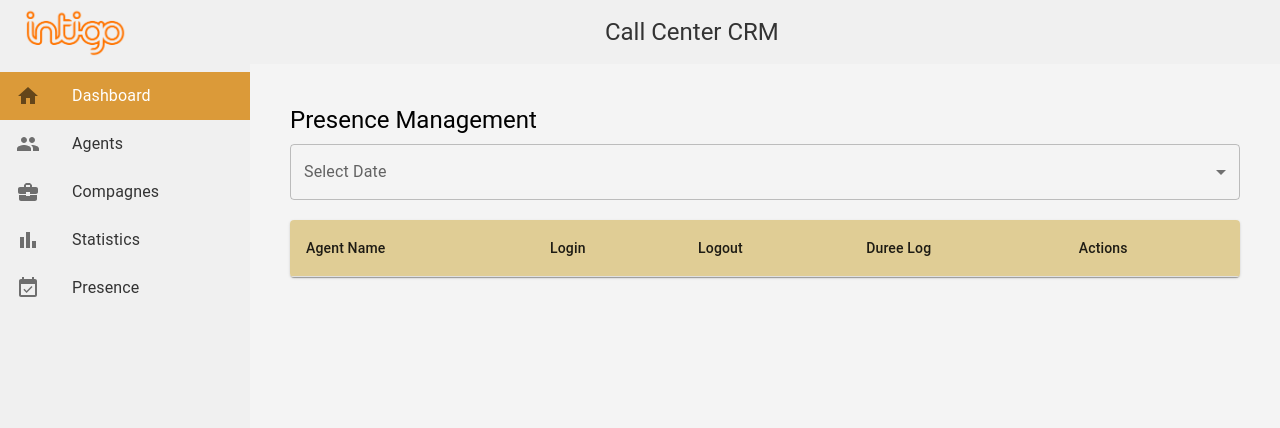
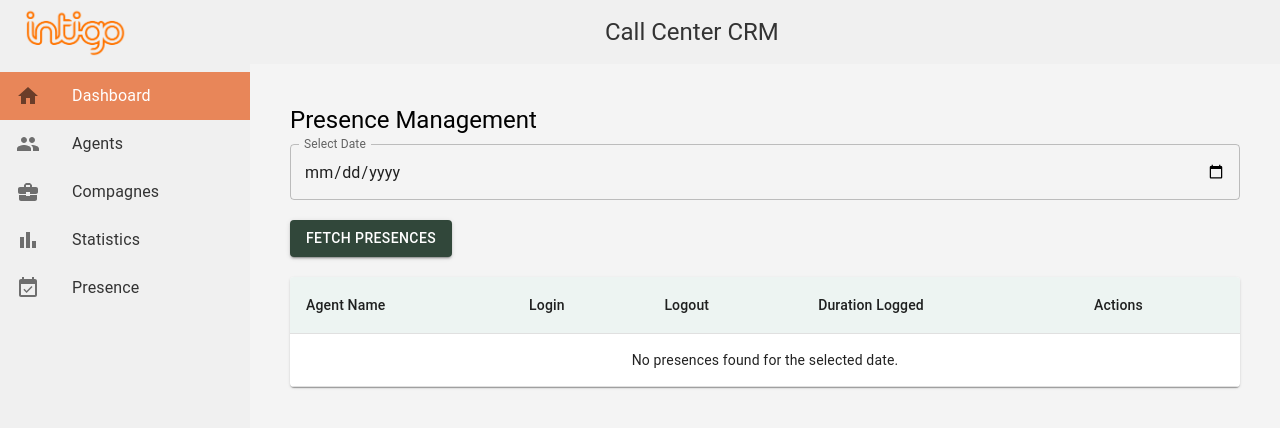
Before and after one commit to ramirachdi/CRM-frontend, a React (Create React App) app: page /presence in a window 1280 px wide. Shown: the top 428 px of the page. Built offline with nearby package versions, Linux system fonts and the light colour scheme.

Commit message:
fixed bugs and improved UI

```diff
--- a/src/components/CompagneStatisticsTable.js
+++ b/src/components/CompagneStatisticsTable.js
@@ -79,7 +79,7 @@ function CompagneStatisticsTable({ compagneStatistics }) {
       <TableContainer component={Paper}>
         <Table>
           <TableHead>
-            <TableRow style={{ backgroundColor: '#e0cd95' }}>
+            <TableRow style={{ backgroundColor: '#E7E8D1' }}>
               <TableCell>
                 <TableSortLabel
                   active={orderBy === 'compagneName'}
@@ -95,7 +95,7 @@ function CompagneStatisticsTable({ compagneStatistics }) {
               <TableCell>Nombre Appels Sortants</TableCell>
               <TableCell>Durée Totale Sortants (DTCS)</TableCell>
               <TableCell>Durée Moyenne Sortants (DMCS)</TableCell>
-              <TableCell style={{backgroundColor: "#cd1c18"}}>
+              <TableCell style={{backgroundColor: "#A7BEAE"}}>
                 <TableSortLabel
                   active={orderBy === 'tauxOccupation'}
                   direction={orderBy === 'tauxOccupation' ? orderDirection : 'asc'}
@@ -116,7 +116,7 @@ function CompagneStatisticsTable({ compagneStatistics }) {
                 <TableCell>{stat.nombreAppelsSortants}</TableCell>
                 <TableCell>{stat.dtcs}</TableCell>
                 <TableCell>{stat.dmcs}</TableCell>
-                <TableCell style={{ backgroundColor: '#ffa896' }}>
+                <TableCell style={{ backgroundColor: '#DDE1E3' }}>
                   {stat.tauxOccupation.toFixed(2)}%
                 </TableCell>
               </TableRow>
--- a/src/components/DateSelector.js
+++ b/src/components/DateSelector.js
@@ -1,21 +1,22 @@
 import React from 'react';
-import { FormControl, InputLabel, Select, MenuItem } from '@mui/material';
+import { FormControl, TextField } from '@mui/material';
 
-const DateSelector = ({ selectedDate, setSelectedDate, availableDates }) => {
+const DateSelector = ({ selectedDate, setSelectedDate }) => {
   const handleChange = (event) => {
-    setSelectedDate(event.target.value);
+    setSelectedDate(event.target.value); // This returns a string in YYYY-MM-DD format
   };
 
   return (
     <FormControl fullWidth style={{ marginBottom: '20px' }}>
-      <InputLabel>Select Date</InputLabel>
-      <Select value={selectedDate} onChange={handleChange}>
-        {availableDates.map((date) => (
-          <MenuItem key={date} value={date}>
-            {date}
-          </MenuItem>
-        ))}
-      </Select>
+      <TextField
+        label="Select Date"
+        type="date"
+        value={selectedDate || ''}
+        onChange={handleChange}
+        InputLabelProps={{
+          shrink: true,
+        }}
+      />
     </FormControl>
   );
 };
--- a/src/components/PresenceTable.js
+++ b/src/components/PresenceTable.js
@@ -2,32 +2,49 @@ import React from 'react';
 import { Table, TableContainer, TableHead, TableRow, TableCell, TableBody, Paper, Button } from '@mui/material';
 
 const PresenceTable = ({ presences }) => {
+  const handleViewDetails = (presenceId) => {
+    console.log(`View details for presence ID: ${presenceId}`);
+  };
+
   return (
     <TableContainer component={Paper}>
       <Table>
         <TableHead>
-          <TableRow style={{ backgroundColor: '#e0cd95' }}>
+          <TableRow style={{ backgroundColor: '#EDF4F2' }}>
             <TableCell>Agent Name</TableCell>
             <TableCell>Login</TableCell>
             <TableCell>Logout</TableCell>
-            <TableCell>Duree Log</TableCell>
+            <TableCell>Duration Logged</TableCell>
             <TableCell>Actions</TableCell>
           </TableRow>
         </TableHead>
         <TableBody>
-          {presences.map((presence) => (
+          {presences.length > 0 ? (
+            presences.map((presence) => (
               <TableRow key={presence.id}>
-              <TableCell>{presence.agent.name}</TableCell>
+                <TableCell>{presence.agent?.name || 'Unknown'}</TableCell>
                 <TableCell>{presence.login}</TableCell>
                 <TableCell>{presence.logout}</TableCell>
                 <TableCell>{presence.dureeLog}</TableCell>
                 <TableCell>
-                <Button variant="contained" color="primary">
+                  <Button
+                    variant="contained"
+                    color="primary"
+                    onClick={() => handleViewDetails(presence.id)}
+                    style={{ backgroundColor: '#7C8363' }}
+                  >
                     View Details
                   </Button>
                 </TableCell>
               </TableRow>
-          ))}
+            ))
+          ) : (
+            <TableRow>
+              <TableCell colSpan={5} align="center">
+                No presences found for the selected date.
+              </TableCell>
+            </TableRow>
+          )}
         </TableBody>
       </Table>
     </TableContainer>
--- a/src/pages/Presence.js
+++ b/src/pages/Presence.js
@@ -1,21 +1,28 @@
 import React, { useState } from 'react';
-import { Typography } from '@mui/material';
+import { Typography, Button } from '@mui/material';
 import DateSelector from '../components/DateSelector';
 import PresenceTable from '../components/PresenceTable';
 import { fetchPresencesByDate } from '../services/presenceService';
 
-const PresencePage = () => {
+const Presence = () => {
   const [selectedDate, setSelectedDate] = useState('');
   const [presences, setPresences] = useState([]);
+  const [error, setError] = useState('');
 
   const availableDates = ['2024-11-01', '2024-11-02']; // Replace with dynamic dates if needed
 
-  const handleDateChange = async (date) => {
-    setSelectedDate(date);
+  const handleFetchPresences = async () => {
+    if (!selectedDate) {
+      setError('Please select a date before fetching presences.');
+      return;
+    }
+
+    setError('');
     try {
-      const data = await fetchPresencesByDate(date);
+      const data = await fetchPresencesByDate(selectedDate);
       setPresences(data);
     } catch (error) {
+      setError('Failed to fetch presences. Please try again later.');
       console.error('Error fetching presences:', error);
     }
   };
@@ -27,12 +34,24 @@ const PresencePage = () => {
       </Typography>
       <DateSelector
         selectedDate={selectedDate}
-        setSelectedDate={handleDateChange}
+        setSelectedDate={setSelectedDate}
         availableDates={availableDates}
       />
+      <Button
+        variant="contained"
+        onClick={handleFetchPresences}
+        style={{ marginBottom: '20px' , backgroundColor: "#31473A"}}
+      >
+        Fetch Presences
+      </Button>
+      {error && (
+        <Typography color="error" style={{ marginBottom: '20px' }}>
+          {error}
+        </Typography>
+      )}
       <PresenceTable presences={presences} />
     </div>
   );
 };
 
-export default PresencePage;
+export default Presence;
--- a/src/services/presenceService.js
+++ b/src/services/presenceService.js
@@ -1,8 +1,11 @@
 import axios from 'axios';
 
-const BASE_URL = 'http://localhost:3001/presences';
-
 export const fetchPresencesByDate = async (date) => {
-  const response = await axios.get(`${BASE_URL}/date/${date}`);
-  return response.data;
+  try {
+    const response = await axios.get(`http://localhost:3001/presences/date/${date}`);
+    return response.data;
+  } catch (error) {
+    console.error('Error fetching presences:', error);
+    throw error; // Ensure errors are handled in the frontend
+  }
 };
--- a/src/styles/Sidebar.css
+++ b/src/styles/Sidebar.css
@@ -18,12 +18,12 @@
 }
 
 .sidebarListItem:hover {
-  background-color: #db9a39; /* Background color on hover */
+  background-color: #E88659; /* Background color on hover */
   cursor: pointer;
 }
 
 .sidebarListItem.active {
-  background-color: #db9a39; /* Active background color */
+  background-color: #E88659; /* Active background color */
   color: #fff; /* Active text color */
 }
 
```
Also changed, not shown: src/components/AgentStatisticsTable.js (+27 -26 lines). Lines whose indentation alone changed are shown as unchanged.
